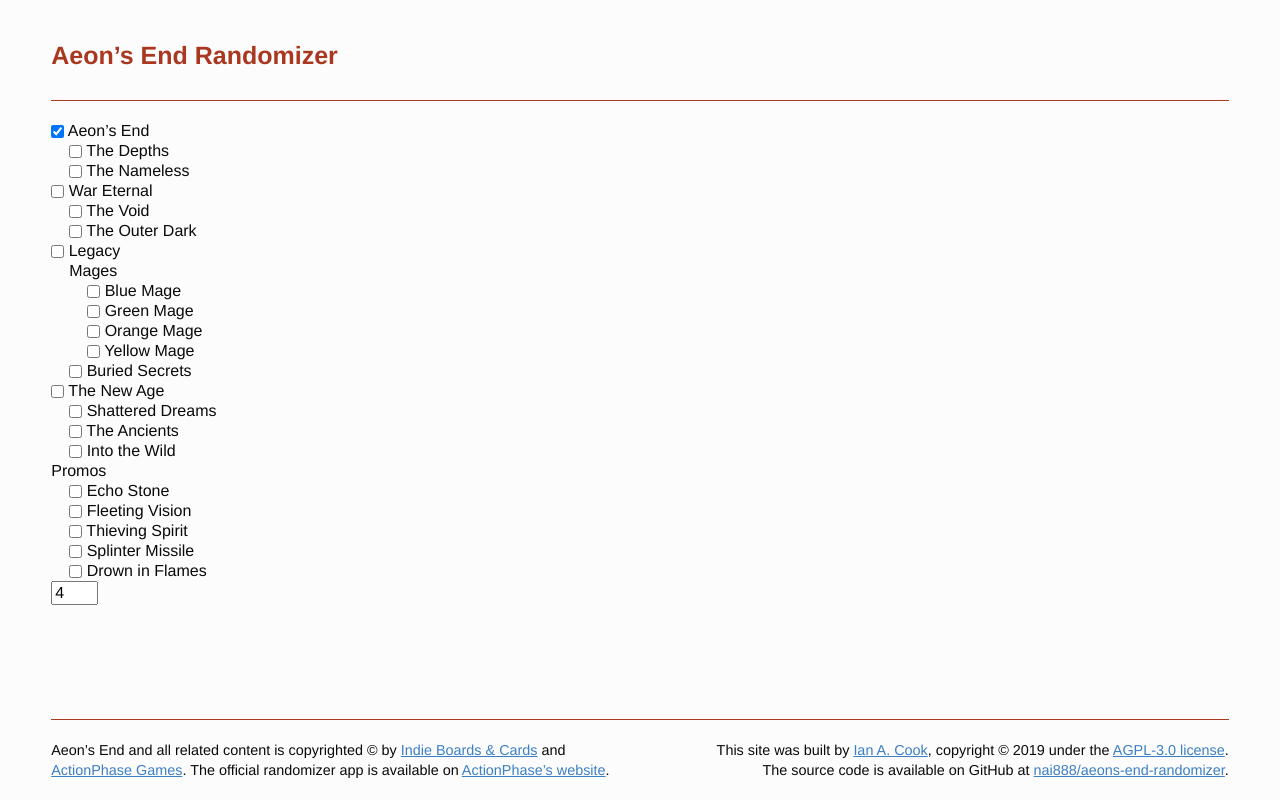
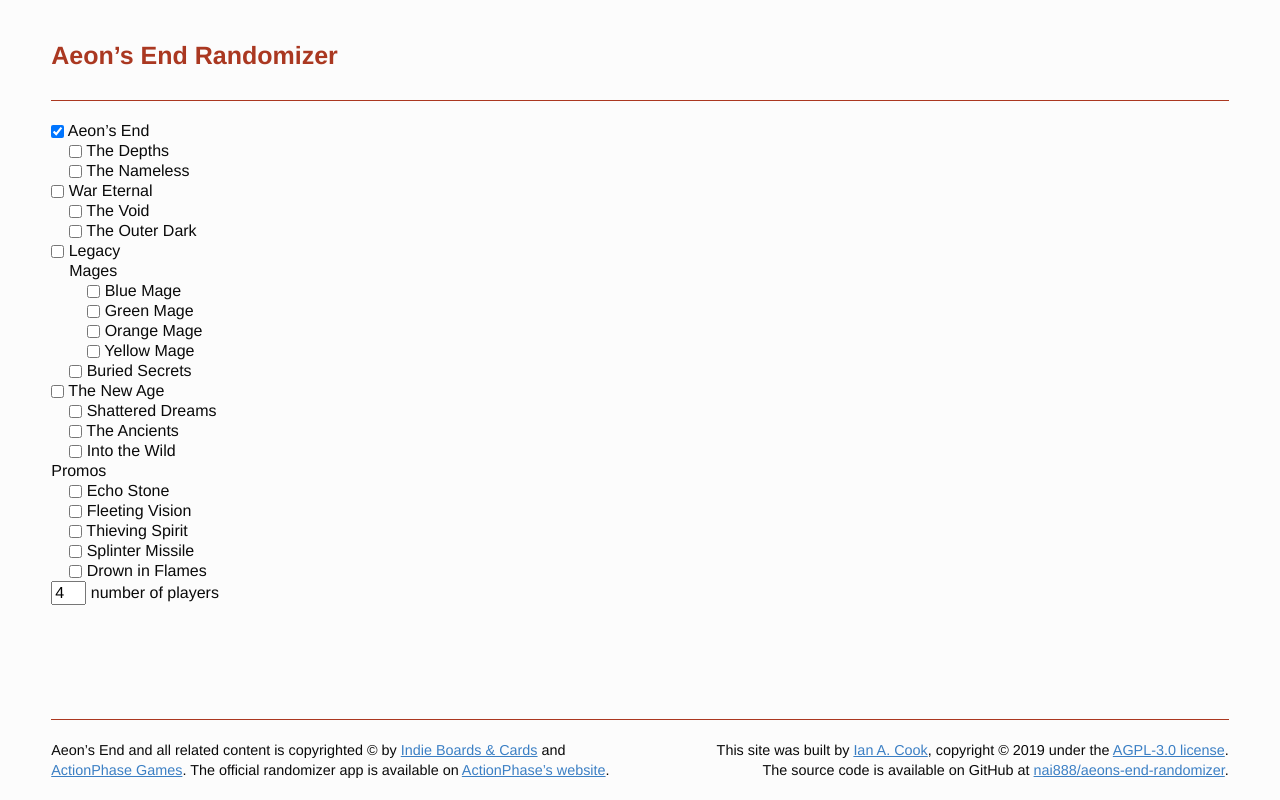
Before and after one commit to Susurrus-LLC/aeons-end-randomizer, a React (Create React App) app: page / in a window 1280 px wide. Built offline with nearby package versions, Linux system fonts and the light colour scheme.

Commit message:
Set options to list

```diff
--- a/src/components/Options/index.js
+++ b/src/components/Options/index.js
@@ -38,7 +38,9 @@
 
   return (
     <div className='options'>
-      <label htmlFor='AE' className='base'>
+      <ul className='options-list'>
+        <li className='base'>
+          <label htmlFor='AE'>
             <input
               type='checkbox'
               id='AE'
@@ -49,7 +51,9 @@
             />{' '}
             Aeon&rsquo;s End
           </label>
-      <label htmlFor='TD' className='expansion'>
+        </li>
+        <li className='expansion'>
+          <label htmlFor='TD'>
             <input
               type='checkbox'
               id='TD'
@@ -60,7 +64,9 @@
             />{' '}
             The Depths
           </label>
-      <label htmlFor='TN' className='expansion'>
+        </li>
+        <li className='expansion'>
+          <label htmlFor='TN'>
             <input
               type='checkbox'
               id='TN'
@@ -71,7 +77,9 @@
             />{' '}
             The Nameless
           </label>
-      <label htmlFor='WE' className='base'>
+        </li>
+        <li className='base'>
+          <label htmlFor='WE'>
             <input
               type='checkbox'
               id='WE'
@@ -82,7 +90,9 @@
             />{' '}
             War Eternal
           </label>
-      <label htmlFor='TV' className='expansion'>
+        </li>
+        <li className='expansion'>
+          <label htmlFor='TV'>
             <input
               type='checkbox'
               id='TV'
@@ -93,7 +103,9 @@
             />{' '}
             The Void
           </label>
-      <label htmlFor='OD' className='expansion'>
+        </li>
+        <li className='expansion'>
+          <label htmlFor='OD'>
             <input
               type='checkbox'
               id='OD'
@@ -104,7 +116,9 @@
             />{' '}
             The Outer Dark
           </label>
-      <label htmlFor='LG' className='base'>
+        </li>
+        <li className='base'>
+          <label htmlFor='LG'>
             <input
               type='checkbox'
               id='LG'
@@ -115,8 +129,14 @@
             />{' '}
             Legacy
           </label>
-      <label className='expansion'>Mages</label>
-      <label htmlFor='LGB' className='legacy-mages'>
+        </li>
+        <li>
+          <ul className='next-level'>
+            <li>Mages</li>
+            <li>
+              <ul className='next-level'>
+                <li>
+                  <label htmlFor='LGB'>
                     <input
                       type='checkbox'
                       id='LGB'
@@ -127,6 +147,8 @@
                     />{' '}
                     Blue Mage
                   </label>
+                </li>
+                <li>
                   <label htmlFor='LGG' className='legacy-mages'>
                     <input
                       type='checkbox'
@@ -138,6 +160,8 @@
                     />{' '}
                     Green Mage
                   </label>
+                </li>
+                <li>
                   <label htmlFor='LGO' className='legacy-mages'>
                     <input
                       type='checkbox'
@@ -149,6 +173,8 @@
                     />{' '}
                     Orange Mage
                   </label>
+                </li>
+                <li>
                   <label htmlFor='LGY' className='legacy-mages'>
                     <input
                       type='checkbox'
@@ -160,7 +186,13 @@
                     />{' '}
                     Yellow Mage
                   </label>
-      <label htmlFor='BS' className='expansion'>
+                </li>
+              </ul>
+            </li>
+          </ul>
+        </li>
+        <li className='expansion'>
+          <label htmlFor='BS'>
             <input
               type='checkbox'
               id='BS'
@@ -171,7 +203,9 @@
             />{' '}
             Buried Secrets
           </label>
-      <label htmlFor='NA' className='base'>
+        </li>
+        <li className='base'>
+          <label htmlFor='NA'>
             <input
               type='checkbox'
               id='NA'
@@ -182,7 +216,9 @@
             />{' '}
             The New Age
           </label>
-      <label htmlFor='SD' className='expansion'>
+        </li>
+        <li className='expansion'>
+          <label htmlFor='SD'>
             <input
               type='checkbox'
               id='SD'
@@ -193,7 +229,9 @@
             />{' '}
             Shattered Dreams
           </label>
-      <label htmlFor='TA' className='expansion'>
+        </li>
+        <li className='expansion'>
+          <label htmlFor='TA'>
             <input
               type='checkbox'
               id='TA'
@@ -204,7 +242,9 @@
             />{' '}
             The Ancients
           </label>
-      <label htmlFor='IW' className='expansion'>
+        </li>
+        <li className='expansion'>
+          <label htmlFor='IW'>
             <input
               type='checkbox'
               id='IW'
@@ -215,10 +255,12 @@
             />{' '}
             Into the Wild
           </label>
-      <label className='base'>
-        Promos
-      </label>
-      <label htmlFor='PMES' className='expansion'>
+        </li>
+        <li className='base'>Promos</li>
+        <li>
+          <ul className='next-level'>
+            <li>
+              <label htmlFor='PMES'>
                 <input
                   type='checkbox'
                   id='PMES'
@@ -229,7 +271,9 @@
                 />{' '}
                 Echo Stone
               </label>
-      <label htmlFor='PMFV' className='expansion'>
+            </li>
+            <li>
+              <label htmlFor='PMFV'>
                 <input
                   type='checkbox'
                   id='PMFV'
@@ -240,7 +284,9 @@
                 />{' '}
                 Fleeting Vision
               </label>
-      <label htmlFor='PMTS' className='expansion'>
+            </li>
+            <li>
+              <label htmlFor='PMTS'>
                 <input
                   type='checkbox'
                   id='PMTS'
@@ -251,7 +297,9 @@
                 />{' '}
                 Thieving Spirit
               </label>
-      <label htmlFor='PMSM' className='expansion'>
+            </li>
+            <li>
+              <label htmlFor='PMSM'>
                 <input
                   type='checkbox'
                   id='PMSM'
@@ -262,7 +310,9 @@
                 />{' '}
                 Splinter Missile
               </label>
-      <label htmlFor='PMDF' className='expansion'>
+            </li>
+            <li>
+              <label htmlFor='PMDF'>
                 <input
                   type='checkbox'
                   id='PMDF'
@@ -273,6 +323,10 @@
                 />{' '}
                 Drown in Flames
               </label>
+            </li>
+          </ul>
+        </li>
+        <li>
           <label htmlFor='players' className='players'>
             <input
               type='number'
@@ -282,8 +336,11 @@
               max='4'
               value={players}
               onChange={e => playersNum(e.target.value)}
-        />
+            />{' '}
+            number of players
           </label>
+        </li>
+      </ul>
     </div>
   )
 }
--- a/src/components/Options/options.sass
+++ b/src/components/Options/options.sass
@@ -1,13 +1,24 @@
 @import ../../styles/variables
 
 .options
-  label
-    display: block
-
-    &.expansion
-      margin-left: $ms2 * 1rem
-    &.legacy-mages
-      margin-left: $ms2 * 2rem
-
   input[type='checkbox']
     vertical-align: middle
+
+  input[type='number']
+    width: $ms8 * 1rem
+
+  .options-list
+    margin: 0
+    padding: 0
+
+    li
+      list-style: none
+
+      &.expansion
+        margin-left: $ms2 * 1rem
+
+      &.legacy-mages
+        margin-left: $ms2 * 2rem
+
+  .next-level
+    padding-left: $ms2 * 1rem
```
Lines whose indentation alone changed are shown as unchanged.
